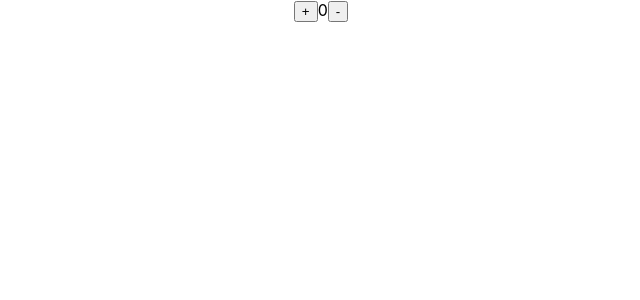
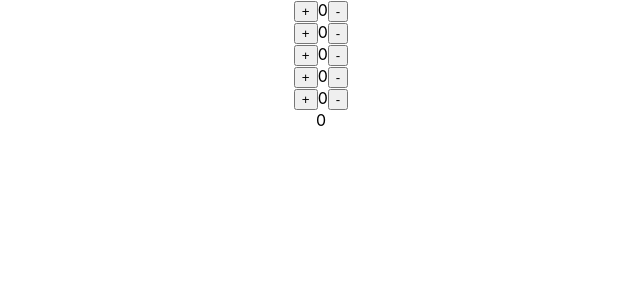
Before and after one commit to ConnieIp/react-counter, a React (Create React App) app: page / in a window 1280 px wide. Shown: the top 300 px of the page, without its empty margins (319-959 px from the left). Built offline with nearby package versions, Linux system fonts and the light colour scheme.

Commit message:
new component CounterGroup, sum of all the counters

```diff
--- a/src/App.js
+++ b/src/App.js
@@ -1,21 +1,15 @@
 import React, { Component } from 'react';
 import logo from './logo.svg';
 import './App.css';
+import CounterGroup from './components/CounterGroup'
+
 
 class App extends Component {
-  state={number:0}
-  increase=()=>{
-    this.setState({number:this.state.number+1})
-  }
-  decrease=()=>{
-    this.setState({number:this.state.number-1})
-  }
+
   render() {
     return (
       <div className="App">
-        <button onClick={this.increase}>+</button>
-        <span>{this.state.number}</span>
-        <button onClick={this.decrease}>-</button>
+        <CounterGroup size={5}/>
       </div>
     );
   }
--- /dev/null
+++ b/src/components/Counter.js
@@ -0,0 +1,22 @@
+import React, { Component } from 'react'
+
+export default class Counter extends Component {
+    state={number:0}
+  increase=()=>{
+    this.setState({number:this.state.number+1})
+    this.props.onUpdate(1)
+  }
+  decrease=()=>{
+    this.setState({number:this.state.number-1})
+    this.props.onUpdate(-1)
+  }
+  render() {
+    return (
+      <div>
+        <button onClick={this.increase}>+</button>
+        <span>{this.state.number}</span>
+        <button onClick={this.decrease}>-</button>
+      </div>
+    )
+  }
+}
--- /dev/null
+++ b/src/components/CounterGroup.js
@@ -0,0 +1,18 @@
+import React, { Component } from 'react'
+import Counter from './Counter.js'
+
+export default class CounterGroup extends Component {
+    state={counterArray:new Array(this.props.size).fill(0),
+    sum:0}
+    updateSum=(value)=>{
+        this.setState({sum:this.state.sum+value})
+    }
+  render() {
+    return (
+        <div>
+            {this.state.counterArray.map(each=><Counter onUpdate={this.updateSum}/>)}
+            <span>{this.state.sum}</span>
+        </div>
+    )
+  }
+}
```
